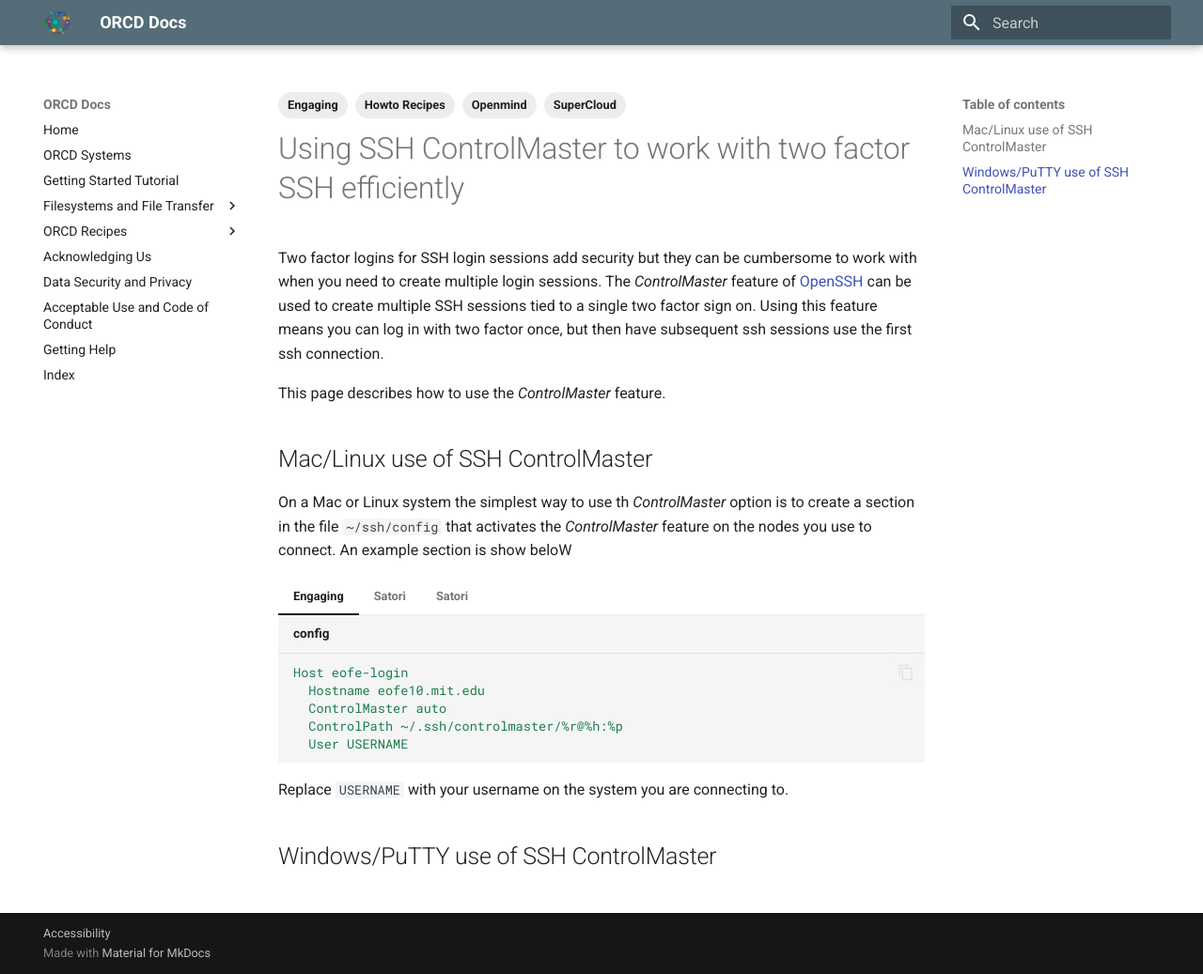
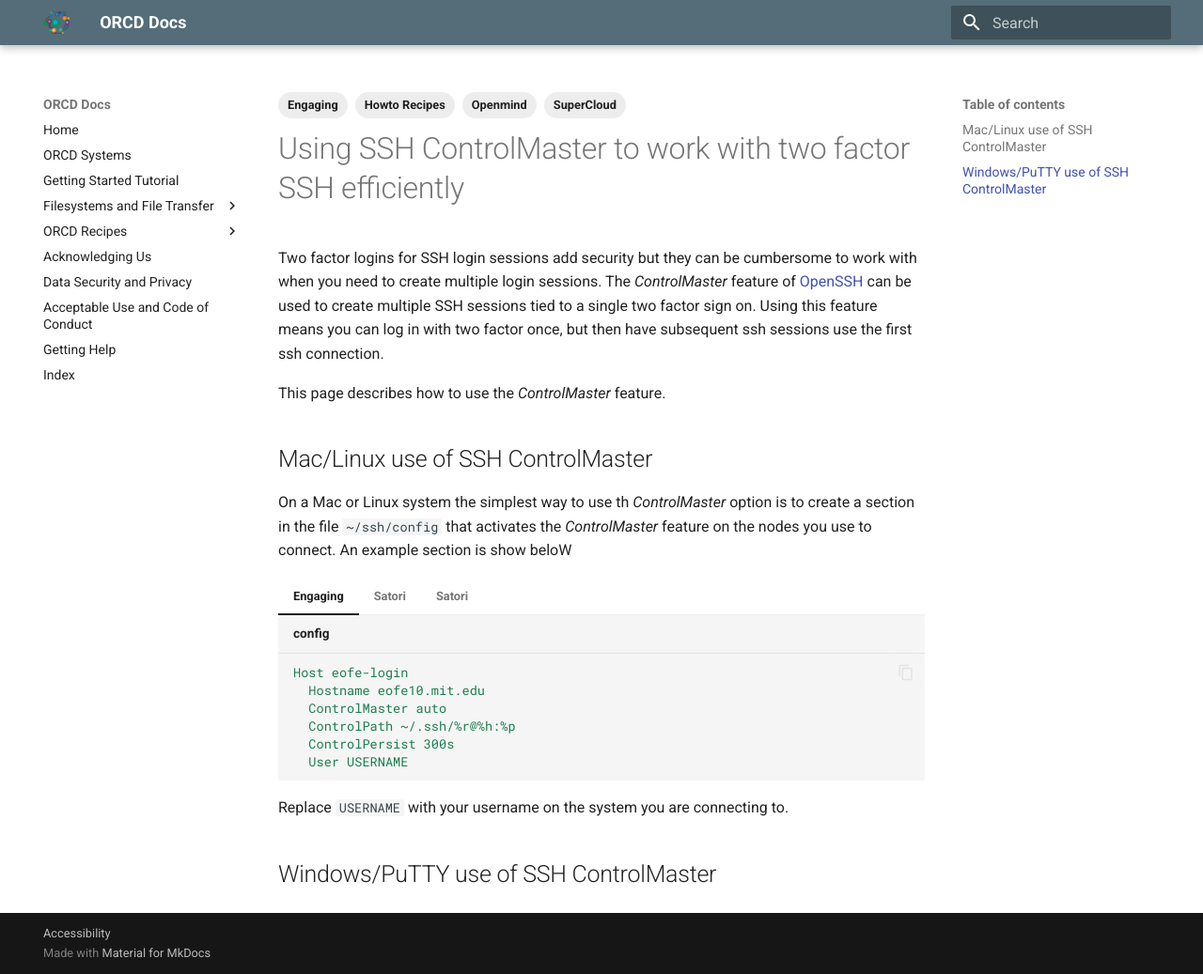
Before and after one commit to mit-orcd/orcd-docs-edit, an MkDocs documentation site: the page built from docs/recipes/ssh-control-master.md, in a window 1280 px wide and 1037 px high. Shown: the whole window at 94% size. Built offline with MkDocs 1.6.1 and Material for MkDocs 9.7.7, drawn with Linux system fonts in a browser that asks for light colours.

Commit message:
Add persist example

````diff
--- a/docs/recipes/ssh-control-master.md
+++ b/docs/recipes/ssh-control-master.md
@@ -26,7 +26,8 @@
     Host eofe-login
       Hostname eofe10.mit.edu
       ControlMaster auto
-      ControlPath ~/.ssh/controlmaster/%r@%h:%p
+      ControlPath ~/.ssh/%r@%h:%p
+      ControlPersist 300s
       User USERNAME
     ```
 
@@ -35,7 +36,8 @@
     Host satori-login
       Hostname satori-login-001.mit.edu
       ControlMaster auto
-      ControlPath ~/.ssh/controlmaster/%r@%h:%p
+      ControlPath ~/.ssh/%r@%h:%p
+      ControlPersist 300s
       User USERNAME
     ```
 
@@ -44,7 +46,8 @@
     Host om-login
       Hostname openmind7.mit.edu
       ControlMaster auto
-      ControlPath ~/.ssh/controlmaster/%r@%h:%p
+      ControlPath ~/.ssh/%r@%h:%p
+      ControlPersist 300s
       User USERNAME
     ```
 
````
